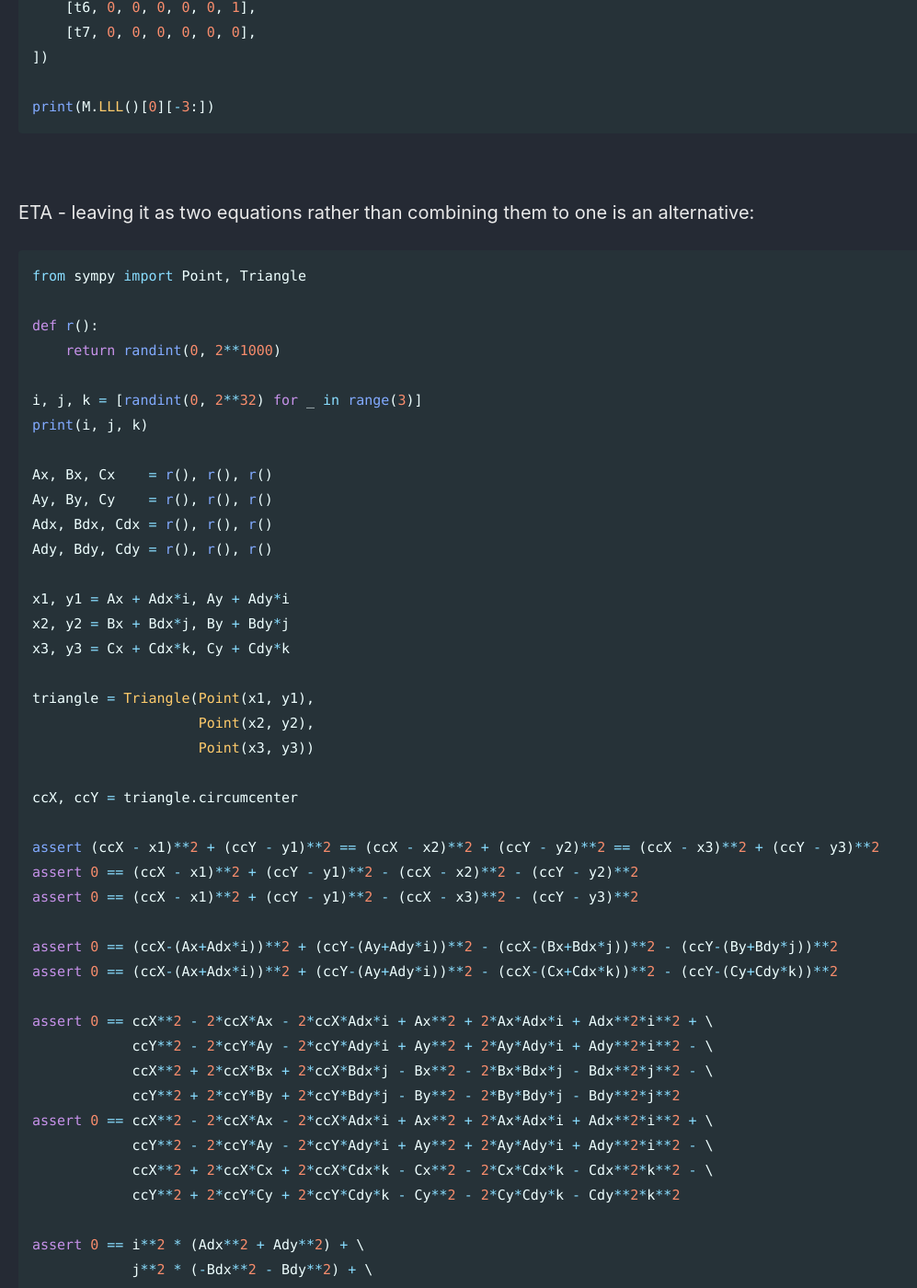
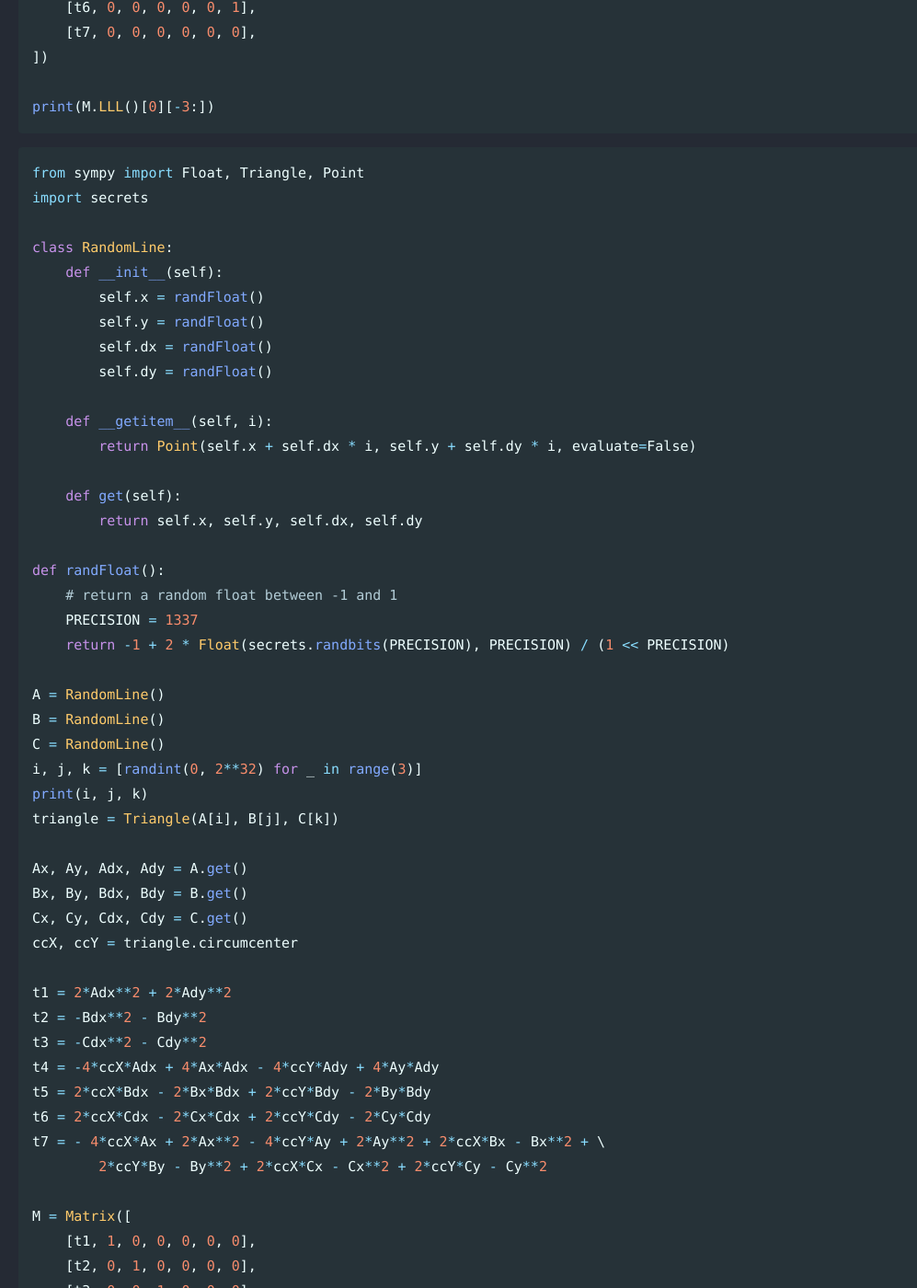
Before and after one commit to Connor-McCartney/Connor-McCartney.github.io, a Jekyll site: the page built from _pages/cryptography/other/Geometry-Hash-Balsn-CTF-2023.md, in a window 1280 px wide and 1400 px high, scrolled down 10026 px. Shown: the whole window at 92% size, without its empty margins (0-997 px from the left). Built offline with Jekyll 4.4.1, drawn with Linux system fonts in a browser that asks for light colours; cached includes are drawn as plain includes; some of the changed text lies outside the part shown.

Commit message:
Update Geometry-Hash-Balsn-CTF-2023.md

````diff
--- a/_pages/cryptography/other/Geometry-Hash-Balsn-CTF-2023.md
+++ b/_pages/cryptography/other/Geometry-Hash-Balsn-CTF-2023.md
@@ -380,6 +380,66 @@ M = Matrix([
 print(M.LLL()[0][-3:])
 ```
 
+```python
+from sympy import Float, Triangle, Point
+import secrets
+
+class RandomLine:
+    def __init__(self):
+        self.x = randFloat()
+        self.y = randFloat()
+        self.dx = randFloat()
+        self.dy = randFloat()
+
+    def __getitem__(self, i):
+        return Point(self.x + self.dx * i, self.y + self.dy * i, evaluate=False)
+
+    def get(self):
+        return self.x, self.y, self.dx, self.dy
+
+def randFloat():
+    # return a random float between -1 and 1
+    PRECISION = 1337
+    return -1 + 2 * Float(secrets.randbits(PRECISION), PRECISION) / (1 << PRECISION)
+
+A = RandomLine()
+B = RandomLine()
+C = RandomLine()
+i, j, k = [randint(0, 2**32) for _ in range(3)]
+print(i, j, k)
+triangle = Triangle(A[i], B[j], C[k])
+
+Ax, Ay, Adx, Ady = A.get()
+Bx, By, Bdx, Bdy = B.get()
+Cx, Cy, Cdx, Cdy = C.get()
+ccX, ccY = triangle.circumcenter
+
+t1 = 2*Adx**2 + 2*Ady**2
+t2 = -Bdx**2 - Bdy**2
+t3 = -Cdx**2 - Cdy**2
+t4 = -4*ccX*Adx + 4*Ax*Adx - 4*ccY*Ady + 4*Ay*Ady
+t5 = 2*ccX*Bdx - 2*Bx*Bdx + 2*ccY*Bdy - 2*By*Bdy
+t6 = 2*ccX*Cdx - 2*Cx*Cdx + 2*ccY*Cdy - 2*Cy*Cdy
+t7 = - 4*ccX*Ax + 2*Ax**2 - 4*ccY*Ay + 2*Ay**2 + 2*ccX*Bx - Bx**2 + \
+        2*ccY*By - By**2 + 2*ccX*Cx - Cx**2 + 2*ccY*Cy - Cy**2
+
+M = Matrix([
+    [t1, 1, 0, 0, 0, 0, 0],
+    [t2, 0, 1, 0, 0, 0, 0],
+    [t3, 0, 0, 1, 0, 0, 0],
+    [t4, 0, 0, 0, 1, 0, 0],
+    [t5, 0, 0, 0, 0, 1, 0],
+    [t6, 0, 0, 0, 0, 0, 1],
+    [t7, 0, 0, 0, 0, 0, 0],
+])
+
+# resize
+for i in range(M.nrows()):
+    M[i, 0] = int(M[i, 0] * 10**1337)
+
+print(M.change_ring(ZZ).LLL()[0][-3:])
+```
+
 <br>
 
 ETA - leaving it as two equations rather than combining them to one is an alternative:
````
